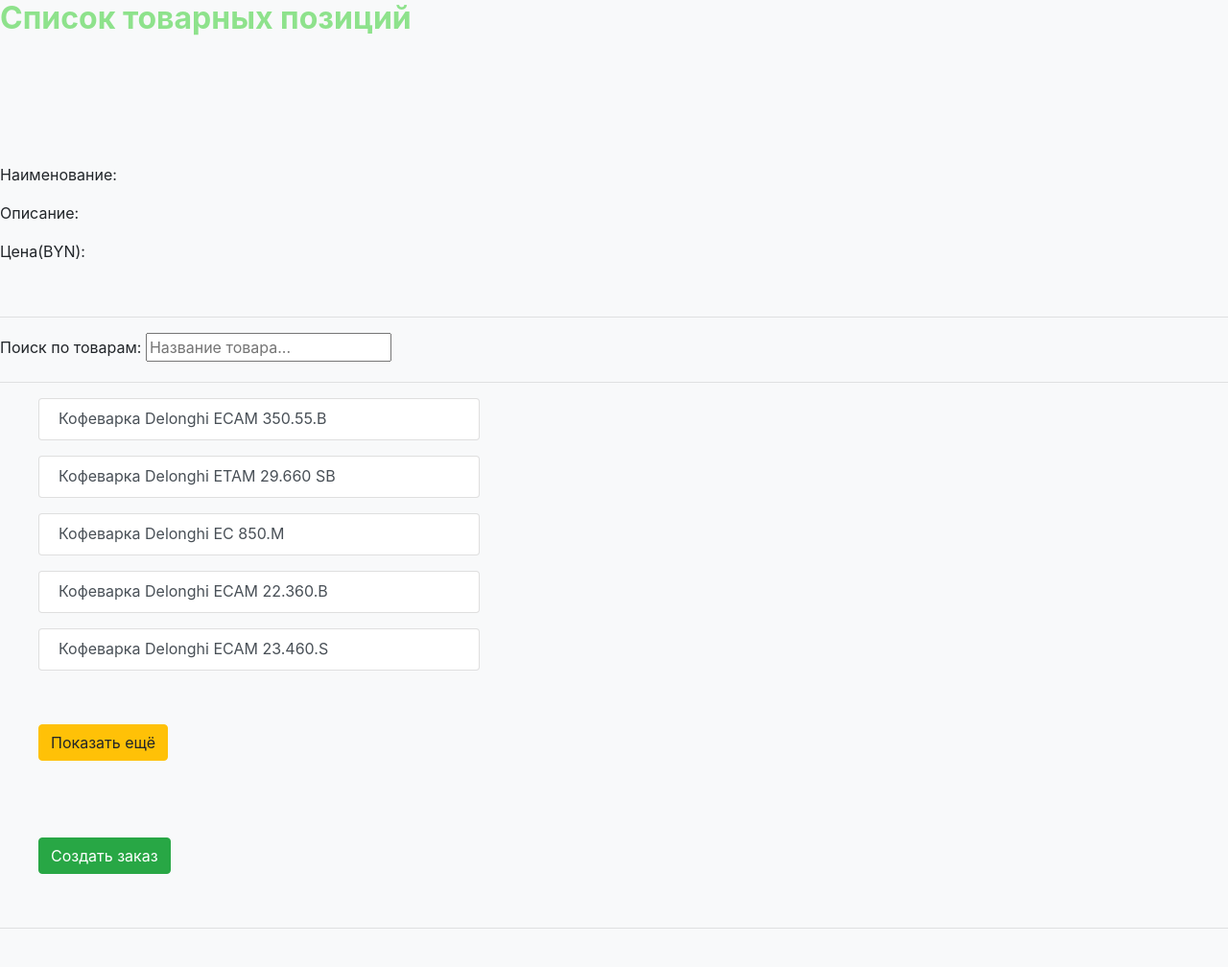
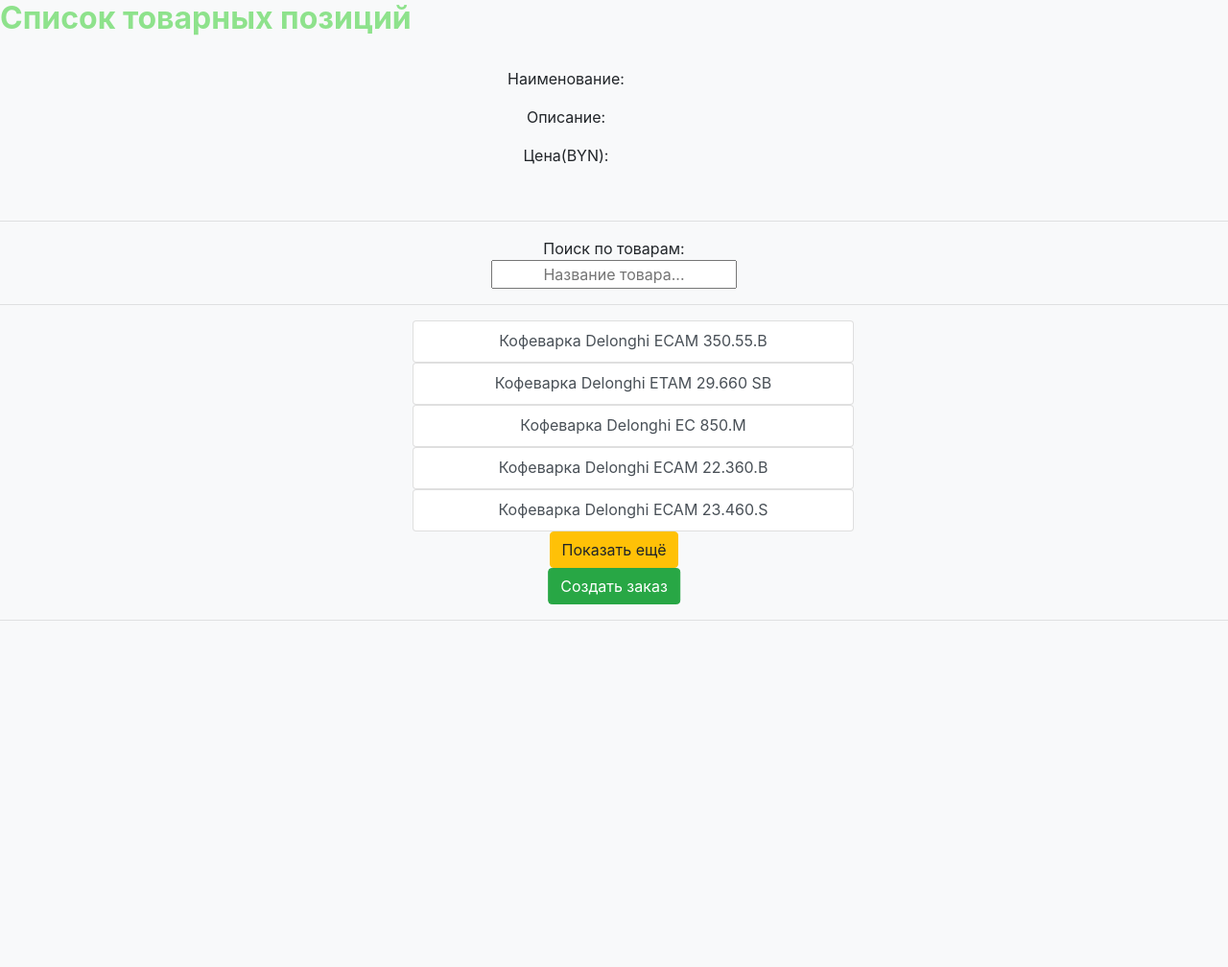
Before and after one commit to Renegatto/last-f, a Django app: page / in a window 1280 px wide. Shown: the part 58-1066 px from the top of the page at 96% size. After the commit the page ends 705 px from the top, so only its background shows below. Run offline with Django 3.2, Linux system fonts and the light colour scheme; a user stored in the database is signed in; data comes from the database, SQL or seed files in the repository; both versions use the stored data as it was after the commit; some libraries are stand-ins or nearby versions.

Commit message:
fix_front_part

```diff
--- a/orders-proj-master/static/css/index_page_style.css
+++ b/orders-proj-master/static/css/index_page_style.css
@@ -1,5 +1,6 @@
 body {
-    background-color: #f8f9fa !important;
+ background-color: #f8f9fa !important;
+
 }
 
 b {
@@ -35,6 +36,16 @@
 
 }
 
-.Order_list ul {
-   right: 100px;
+.Order_list, p {
+   margin-right: 100px;
+   text-align: center;
 }
+
+.Order_list, img, ul, label, input{
+    margin-right: auto;
+    text-align: center;
+    margin-top: auto;
+    display: block;
+    margin: auto;
+    margin-right: auto;
+}
--- a/orders-proj-master/static/css/order_page_style.css
+++ b/orders-proj-master/static/css/order_page_style.css
@@ -10,7 +10,7 @@
 .o_fields {
     width: 500px;
     margin: 10px;
-    border: groove;
+
 
 }
 
--- a/orders-proj-master/templates/index.html
+++ b/orders-proj-master/templates/index.html
@@ -3,8 +3,8 @@
 <html lang="en" xmlns="http://www.w3.org/1999/html">
 
 <head>
-    <meta charset="UTF-8"/>
-    <meta name="viewport" content="width=device-width, initial-scale=1.0"/>
+    <meta charset="UTF-8" />
+    <meta name="viewport" content="width=device-width, initial-scale=1.0" />
     <title>Основная страница</title>
     <link rel="stylesheet" href="../static/css/index_page_style.css">
     <link rel="stylesheet" href="https://stackpath.bootstrapcdn.com/bootstrap/4.4.1/css/bootstrap.min.css"
@@ -13,7 +13,6 @@
     <link rel="stylesheet" href="path/to/font-awesome/css/font-awesome.min.css">
     <link rel="shortcut icon" href="http://www.chetrachap.com/wp-content/uploads/2017/12/Logo-Growth-Profile-1500.png"
         type="image/x-icon">
-    <link href="https://fonts.googleapis.com/css?family=Ubuntu&display=swap" rel="stylesheet">
     <link rel="stylesheet" type="text/css" href="{% static 'css/index_page_style.css' %}">
 </head>
 
@@ -51,13 +50,13 @@
 
     <div id='Order_list'>
         <br>
-    <img :src="image_src" style="margin: 50px;">
-    <p> {% verbatim %} Наименование:  {{ name }}{% endverbatim %} </p>
-    <p> {% verbatim %} Описание:  {{ description }}{% endverbatim %} </p>
-    <p> {% verbatim %} Цена(BYN):  {{ price }}{% endverbatim %} </p>
+        <img :src="image_src">
+        <p> {% verbatim %} Наименование: {{ name }}{% endverbatim %} </p>
+        <p> {% verbatim %} Описание: {{ description }}{% endverbatim %} </p>
+        <p> {% verbatim %} Цена(BYN): {{ price }}{% endverbatim %} </p>
         <br>
         <hr>
-    <label for='search' style='right: 200px'>Поиск по товарам:</label>
+        <label for='search' style='display: table;'>Поиск по товарам:</label>
         <input type="text" v-model="filter" placeholder="Название товара..." id='search'>
         <hr>
         <ul v-for="(product, index) in sortOptions" style="width: 500px;">
@@ -66,10 +65,11 @@
         </ul>
 
         <div>
-        <button style="margin: 40px;" class="btn btn-warning" @click="load_more">Показать ещё</button>
+            <button style="  display:block; margin: auto;" class="btn btn-warning" @click="load_more" >Показать ещё</button>
         </div>
-
-    <button type="submit" v-on:click="redirect" class="btn btn-success" style="margin: 40px; left: 20px">
+        <button type="submit" v-on:click="redirect" class="btn btn-success" style="position: relative;
+left: 50%;
+transform: translate(-50%, 0); ">
             Создать заказ
         </button>
 
@@ -156,4 +156,5 @@
 <script src="https://stackpath.bootstrapcdn.com/bootstrap/4.4.1/js/bootstrap.min.js"
     integrity="sha384-wfSDF2E50Y2D1uUdj0O3uMBJnjuUD4Ih7YwaYd1iqfktj0Uod8GCExl3Og8ifwB6"
     crossorigin="anonymous"></script>
+
 </html>
--- a/orders-proj-master/templates/order.html
+++ b/orders-proj-master/templates/order.html
@@ -26,7 +26,7 @@
 
 
 {% block body %}
-    <div class='o_fields' align="center">
+    <div class='o_fields' style="align:center; ">
         <fieldset>
             <b>
                 <legend style='padding:5px; margin:5px; color: #8ee28c;'>Поля заказа</legend>
--- a/orders-proj-master/templates/order_list.html
+++ b/orders-proj-master/templates/order_list.html
@@ -7,7 +7,7 @@
         integrity="sha384-Gn5384xqQ1aoWXA+058RXPxPg6fy4IWvTNh0E263XmFcJlSAwiGgFAW/dAiS6JXm" crossorigin="anonymous">
     <link rel="shortcut icon" href="http://www.chetrachap.com/wp-content/uploads/2017/12/Logo-Growth-Profile-1500.png"
         type="image/x-icon">
-    <link rel="stylesheet" type="text/css" href="{% static 'css/order_list_style.css' %}">
+    <link rel="stylesheet" type="text/css" href="{% static 'css/order_list_page_style.css' %}">
 
     {% block header %}
         <nav class="navbar navbar-light" style="background-color: #8ee28c;">
```
Also changed, not shown: orders-proj-master/core/settings.py (+10 -22 lines), orders-proj-master/static/css/order_list_page_style.css (added, +17 -0 lines), orders-proj-master/static/css/order_list_style.css (deleted, +0 -9 lines), orders-proj-master/static/css/style.css (added, +36 -0 lines), orders-proj-master/db.sqlite3, 1 other file. Lines whose indentation alone changed are shown as unchanged.
